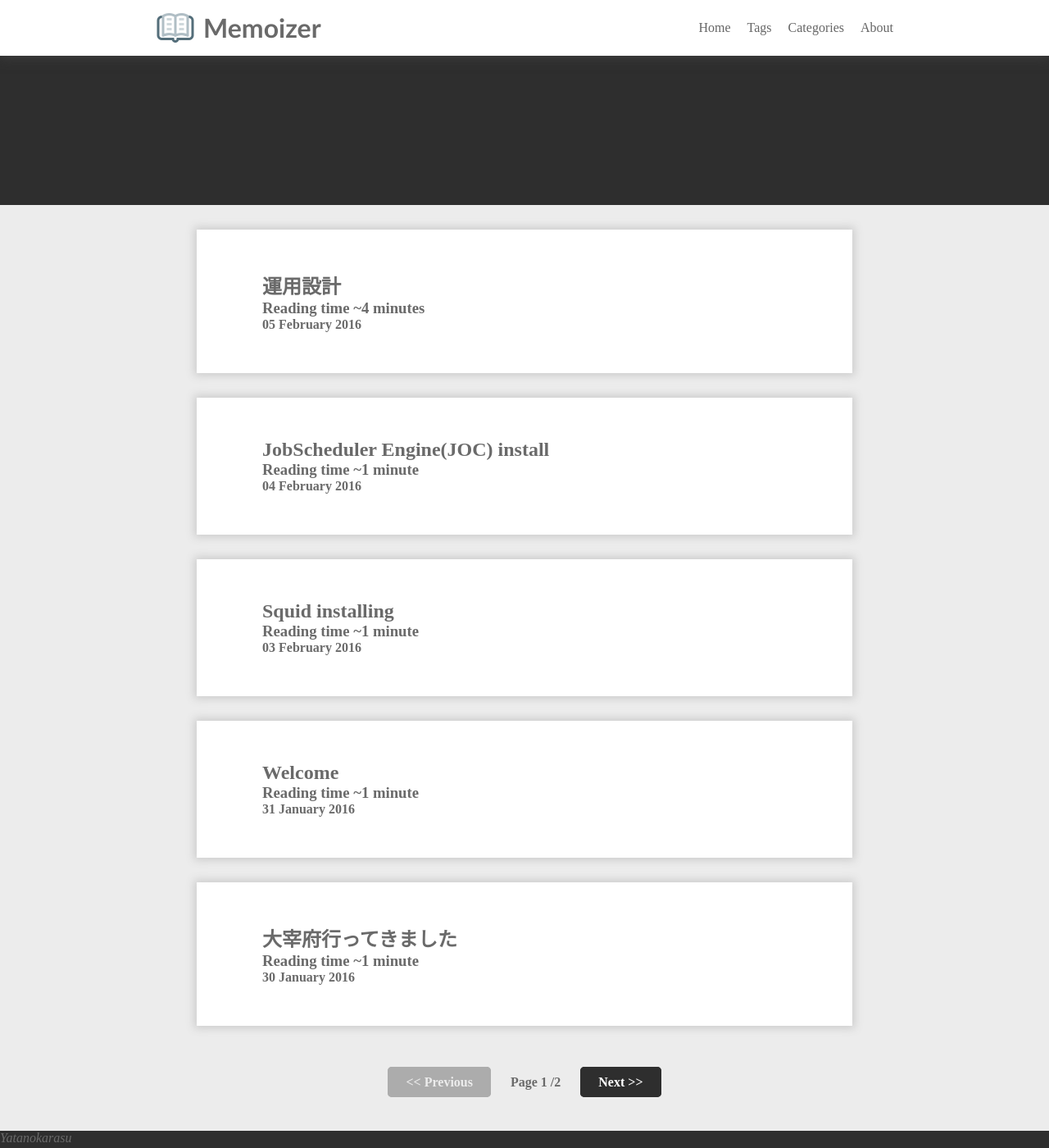
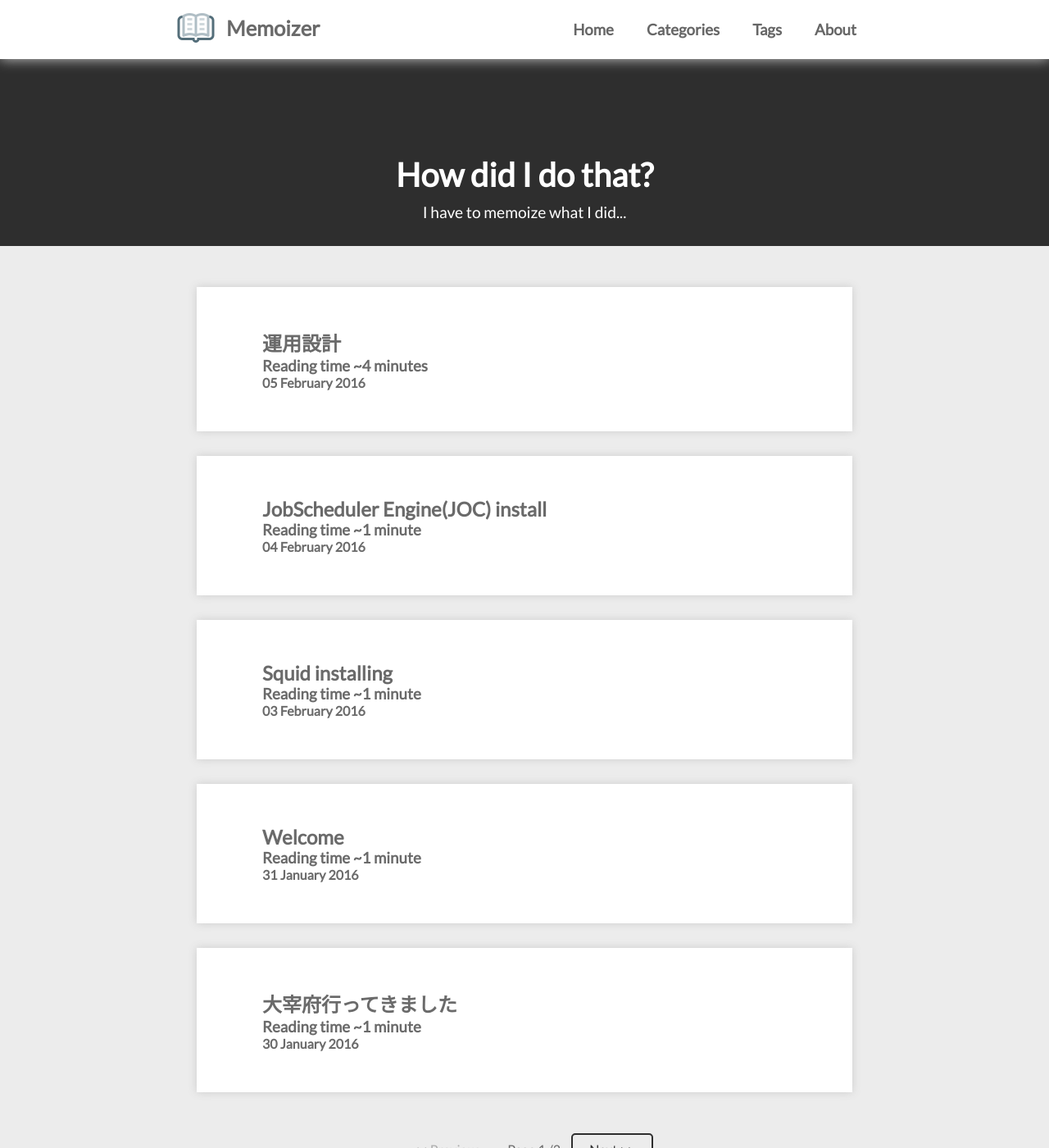
Before and after one commit to yatanokarasu/yatanokarasu.github.io, a Jekyll site: the page built from index.html, in a window 1280 px wide and 1400 px high. Shown: the whole window at 82% size. Built offline with Jekyll 4.4.1, drawn with Linux system fonts in a browser that asks for light colours; nearby versions of some CDN libraries; library files that are not in the unit come from our copies; the list of posts is cut into pages by our own code.

Commit message:
Fix header menu.
Signed-off-by: yatanokarasu <sync.outerphase@gmail.com>

```diff
--- a/_layouts/default.html
+++ b/_layouts/default.html
@@ -5,8 +5,9 @@
     <meta http-equiv="X-UA-Compatible" content="IE=edge" />
     <meta name="viewport" content="width=device-width, initial-scale=1" />
     <meta name="description" content="technical memoizer" />
-    <link rel="stylesheet" href="{{ "/assets/vendor/font-awesome/css/font-awesome.css" | prepend: site.baseurl }}" />
-    <link rel="stylesheet" href="{{ "/css/main.css" | prepend: site.baseurl }}" />
+    <link rel="stylesheet" type="text/css" href="http://fonts.googleapis.com/css?family=Lato&subset=latin,latin-ext">
+    <link rel="stylesheet" type="text/css" href="{{ "/assets/vendor/font-awesome/css/font-awesome.css" | prepend: site.baseurl }}" />
+    <link rel="stylesheet" type="text/css" href="{{ "/css/main.css" | prepend: site.baseurl }}" />
     <title>{{ site.title }}</title>
   </head>
 
@@ -16,15 +17,15 @@
       <div class="header-wrapper">
         <a href="/">
           <img class="logo-image" src="/images/logo.png"/>
-          <span class="logo-title hyperlink">{{ site.title }}</span>
+          <span class="logo-title fade-transition">{{ site.title }}</span>
         </a>
 
         <nav class="header-navigation">
           <ul>
-            <il class="menu-entry"><a href="/">Home</a></li>
-            <li class="menu-entry"><a href="/about">About</a></li>
-            <li class="menu-entry"><a href="/categories">Categories</a></li>
-            <li class="menu-entry"><a href="/tags">Tags</a></li>
+            <li class="menu-entry fade-transition"><a href="/about" class="face-transition">About</a></li>
+            <li class="menu-entry fade-transition"><a href="/tags" class="face-transition">Tags</a></li>
+            <li class="menu-entry fade-transition"><a href="/categories" class="face-transition">Categories</a></li>
+            <li class="menu-entry fade-transition"><a href="/" class="face-transition">Home</a></li>
           </ul>
         </nav>
       </div>
@@ -37,6 +38,10 @@
     <main>
       <!-- Content Headser -->
       <div class="contents-header">
+        <div class="contents-header-wrapper">
+          <h1>How did I do that?</h1>
+          <p>I have to memoize what I did...</p>
+        </div>
       </div>
 
       <!-- Articles -->
@@ -48,16 +53,16 @@
       <div class="contents-footer">
         {% if paginator.previous_page %}
           {% if paginator.previous_page == 1 %}
-            <a href="/" class="button hyperlink">&lt;&lt; Previous</a>
+            <a href="/" class="button fade-transition">&lt;&lt; Previous</a>
           {% else %}
-            <a href="/page{{ paginator.previous_page }}" class="button hyperlink">&lt;&lt; Previous</a>
+            <a href="/page{{ paginator.previous_page }}" class="button fade-transition">&lt;&lt; Previous</a>
           {% endif %}
         {% else %}
           <span class="button disable">&lt;&lt; Previous</span>
         {% endif %}
         <span class="pagination">Page {{ paginator.page }} /{{ paginator.total_pages }}</span>
         {% if paginator.next_page %}
-          <a href="/page{{ paginator.next_page }}" class="button hyperlink">Next &gt;&gt;</a>
+          <a href="/page{{ paginator.next_page }}" class="button fade-transition">Next &gt;&gt;</a>
         {% else %}
           <span class="button disable">Next &gt;&gt;</span>
         {% endif %}
--- a/css/main.css
+++ b/css/main.css
@@ -2,31 +2,35 @@
     padding:            0;
     margin:             0;
     color:              #6A6A6A;
+    font-family:        Lato, Calibri, Arial, sans-serif;
 }
 
 
 body {
     background-color:   #ECECEC;
-    margin:             0;
 }
 
 
 header {
     background-color:   white;
     width:              100%;
-    padding:            10px 0;
+    padding:            0;
     position:           fixed;
     top:                0;
-    left:               0;
-    box-shadow:         0 0 15px 0 #444;
+    box-shadow:         0 0 15px 0 #ccc;
+    z-index:            50;
 }
 
 
 .header-wrapper {
-    max-width:          900px;
+    max-width:          850px;
     margin:             0 auto;
-    padding:            0;
-    border:             0;
+    padding:            0 10px;
+}
+
+
+.header-entry {
+    line-height:        60px;
 }
 
 
@@ -36,7 +40,7 @@ a {
 }
 
 
-.hyperlink {
+.face-transition {
     -webkit-transition: all 0.3s ease-out;
     -moz-transition:    all 0.3s ease-out;
     -ms-transition:     all 0.3s ease-out;
@@ -46,28 +50,28 @@ a {
 
 
 .logo-image {
-    margin:             auto 0;
-    float:              left;
+    margin-top:         10px;
+    vertical-align:     top;
 }
 
 
 .logo-title {
-    font-family:        Calibri,Arial,sans-serif;
-    font-size:          2em;
+    font-size:          1.6em;
     font-weight:        bold;
     display:            inline-block;
-    line-height:        48px;
     margin-left:        10px;
+    line-height:        68px;
 }
 
 a:hover .logo-title {
-    color:              #2E2E2E;
+    color:              #2B2B2B;
     text-shadow:        0 0 1px #6C6C6C;
 }
 
 
 .header-navigation {
     float:              right;
+    font-size:          1.17em;
 }
 
 
@@ -81,8 +85,23 @@ a:hover .logo-title {
 .menu-entry {
     float:              right;
     display:            inline-block;
-    line-height:        48px;
-    margin-left:        20px;
+    padding:            0 20px;
+    font-weight:        bold;
+    border-top:         5px solid transparent;
+    border-bottom:      5px solid transparent;
+    line-height:        62px;
+    box-sizing:         border-box;
+}
+
+
+.menu-entry:hover {
+    border-top:         5px solid #FF7E7E;
+}
+
+
+.menu-entry:hover a {
+    color:              #2B2B2B;
+    text-shadow:        0 0 1px #6C6C6C;
 }
 
 
@@ -90,15 +109,37 @@ a:hover .logo-title {
 /* Content body */
 .contents-header {
     background-color:   #2E2E2E;
-    height:             250px;
+    height:             300px;
+    position:           relative;
+}
+
+
+.contents-header-wrapper {
+    width:              100%;
+    text-align:         center;
+    position:           absolute;
+    bottom:             0;
+}
+
+
+.contents-header-wrapper h1 {
+    color:              white;
+    font-size:          2.5em;
+    margin:             30px 0 10px;
+}
+
+
+.contents-header-wrapper p {
+    color:              white;
+    font-size:          1.2em;
+    margin-bottom:      30px;
 }
 
 
 .articles {
     max-width:          800px;
     padding:            0 10px 20px;
-    margin:             0 auto;
-    border: 0;
+    margin:             50px auto 0;
 }
 
 
@@ -106,7 +147,7 @@ article {
     background-color:   white;
     margin:             30px auto 0;
     padding:            50px 80px;
-    box-shadow:         0 0 10px 3px #ccc;
+    box-shadow:         0 0 10px #ccc;
 }
 
 
@@ -124,19 +165,18 @@ footer {
 .contents-footer {
     margin:             40px auto 50px;
     text-align:         center;
-    font-weight:        bold;
 }
 
 
 .pagination {
-    padding:            0 20px;
+    padding:            0 10px;
     cursor:             default;
 }
 
 
 .button {
-    background-color:   #2E2E2E;
-    color:              white;
+    background-color:   rgba(255,255,255,0);
+    color:              #2E2E2E;
     border-radius:      5px;
     padding:            8px 20px;
     border:             2px solid #2E2E2E;
@@ -144,15 +184,14 @@ footer {
 
 
 a.button:hover {
-    background-color:   rgba(255,255,255,0);
-    color:              #2E2E2E;
+    background-color:   #2E2E2E;
+    color:              #ECECEC;
 }
 
 
 .disable {
-    background-color:   #ACACAC;
-    color:              #ECECEC;
-    border:             2px solid #ACACAC;
+    color:              #ACACAC;
+    border:             0;
     cursor:             default;
 }
 
```
